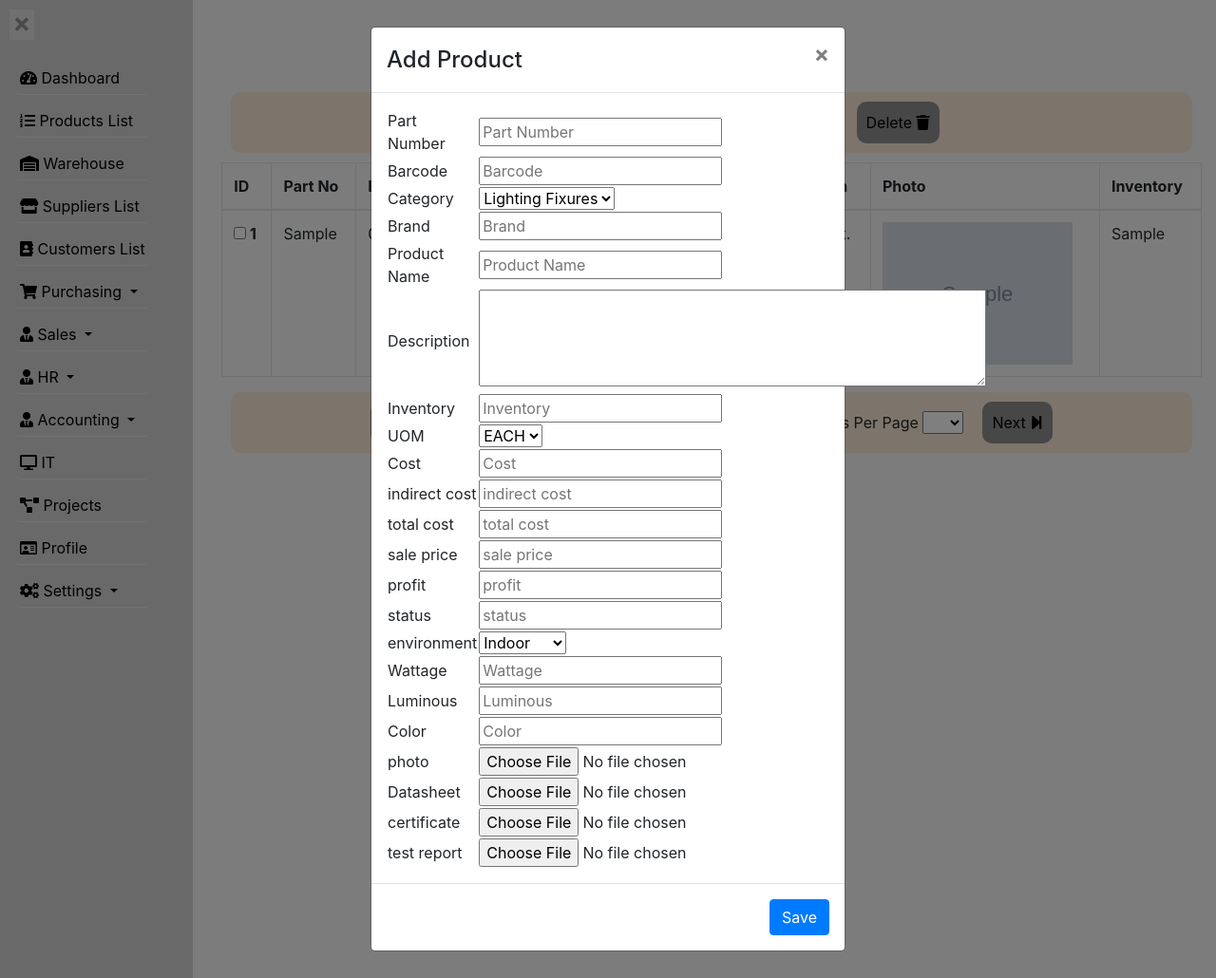
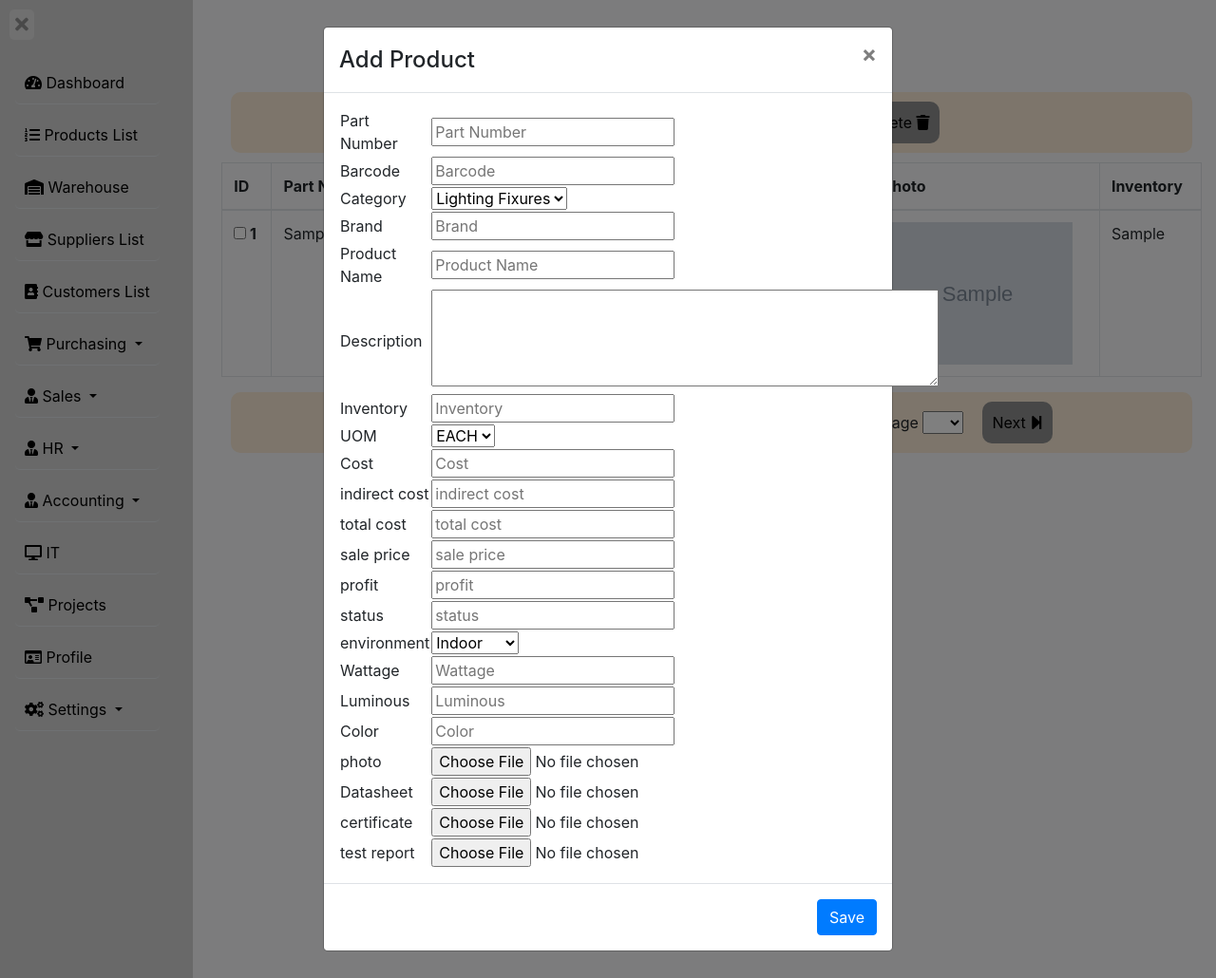
Before and after one commit to ali-alhashim/NERP, a PHP site: page /productsList.php?showPerPage=1 in a window 1280 px wide, after a click on "Add". Shown: the whole page at 95% size. Run offline with PHP 8.4, Linux system fonts and the light colour scheme; tables that the repository leaves empty or names only in its code hold one stand-in row (values such as "Sample post"); grey boxes marked "Sample" are stand-in pictures; some libraries are stand-ins or nearby versions.

Commit message:
update CSS JS Sticky

```diff
--- a/css/site.css
+++ b/css/site.css
@@ -13,7 +13,11 @@
     height: 100% !important;
 }
 
-
+@media screen and (min-width: 676px) {
+    .modal-dialog {
+      max-width: 600px; /* New width for default modal */
+    }
+}
 
 .CRUDF
 {
@@ -50,7 +54,7 @@
 
 .nav-tabs
 {
-    padding: 5px;
+    padding: 10px;
     border-radius: 5px;
     margin-top: 5px;
     margin-bottom: 5px;
@@ -91,26 +95,42 @@
 .close-btn
 {
     border: none;
+    border-radius: 5px;
     cursor: pointer;
     display: block;
-    position: relative;
-    left: 0;
+    position: sticky;
+    left: 10px;
     top:0;
     opacity: 0.3;
     margin: 10px;
     font-size: 20px;
     background-color: #fff;
+    z-index: 4;
+}
+
+.navbar
+{
+    z-index: 3;
+
+
+}
+
+.close-btn:hover
+{
+    background-color: rgb(73, 73, 73);
+    color: #fff;
 }
 
 .navBAR{
     position:fixed;
-    top: 0;
+
     left: 0;
-    height: 100vh;
+    top: 10;
     transform: translateX(-100%);
     transition: transform 0.3s ease-in-out;
     z-index: 3;
     background-color: rgb(211, 211, 211);
+
 }
 
 .navBAR.visible
--- a/productsList.php
+++ b/productsList.php
@@ -16,6 +16,11 @@
     <title>
         Product List Page
     </title>
+
+
+
+
+
 </head>
 
 <body class="bg-light">
@@ -70,6 +75,10 @@
 
 
   <?php
+
+
+
+
   $startFromPageNo = 0;
   $showPerPage = 10;
   $totalRecords = 0;
@@ -302,7 +311,7 @@
       </div>
       <div class="modal-body ">
 
-        <form action="productsList.php" method="post" enctype="multipart/form-data">
+        <form action="AddProductAction.php" method="post" enctype="multipart/form-data">
 
        <!-------------------------->
 
@@ -375,29 +384,29 @@
 
        <tr>
           <td> Cost </td>
-          <td> <input type="text" placeholder="Cost" name="cost"/> </td>
+          <td> <input type="text" placeholder="Cost" name="cost" id="Cost"/> </td>
        </tr>
 
        <tr>
           <td> indirect cost </td>
-          <td> <input type="text" placeholder="indirect cost" name="indirectCost"/> </td>
+          <td> <input type="text" placeholder="indirect cost" name="indirectCost" id="IndirectCost"/> </td>
        </tr>
 
 
        <tr>
           <td> total cost </td>
-          <td> <input type="text" placeholder="total cost" name="totalCost"/> </td>
+          <td> <input type="text" placeholder="total cost" name="totalCost" id="TotalCost"/> </td>
        </tr>
 
        <tr>
           <td> sale price </td>
-          <td> <input type="text" placeholder="sale price" name="salePrice"/> </td>
+          <td> <input type="text" placeholder="sale price" name="salePrice" id="SalePrice"/> </td>
        </tr>
 
 
        <tr>
           <td> profit </td>
-          <td> <input type="text" placeholder="profit" name="profit"/> </td>
+          <td> <input type="text" placeholder="profit" name="profit" id="Profit"/> </td>
        </tr>
 
        <tr>
@@ -480,106 +489,7 @@
 <!------ End Modal --------------------------------------------------->
 
 
-<!-------------you send data to add -------------------->
 
-<?php
-if(isset($_POST["partNo"]))
-{
-
-
-
-   $target_datasheetFile = "uploads/products/datasheet/".$_POST["partNo"];
-
-  $target_photoFile = "uploads/products/photo/".$_POST["partNo"];
-
-  $target_certificateFile = "uploads/products/certificate/".$_POST["partNo"];
-
-  $target_testReportFile = "uploads/products/testReport/".$_POST["partNo"];
-
-  // upload photo
-  if(isset($_FILES['photo']))
-  {
-   if (move_uploaded_file($_FILES["photo"]["tmp_name"], $target_photoFile ."-".$_FILES["photo"]["name"]))
-   {
-      $photo = $target_photoFile."-".$_FILES["photo"]["name"];
-   }
-   else
-   {
-      $photo = "";
-   }
-  }
-
-// upload datasheet
-  if(isset($_FILES['datasheet']))
-  {
-   if (move_uploaded_file($_FILES["datasheet"]["tmp_name"], $target_datasheetFile ."-".$_FILES["datasheet"]["name"]))
-   {
-      $datasheet = $target_datasheetFile."-".$_FILES["datasheet"]["name"];
-   }
-   else
-   {
-      $datasheet = "";
-   }
-  }
-
-
-  // upload certificate
-  if(isset($_FILES['certificate']))
-  {
-   if (move_uploaded_file($_FILES["certificate"]["tmp_name"], $target_certificateFile ."-".$_FILES["certificate"]["name"]))
-   {
-      $certificate = $target_certificateFile."-".$_FILES["certificate"]["name"];
-   }
-   else
-   {
-      $certificate = "";
-   }
-  }
-
-
-  // test Report
-
-  if(isset($_FILES['testReport']))
-  {
-   if (move_uploaded_file($_FILES["testReport"]["tmp_name"], $target_testReportFile ."-".$_FILES["testReport"]["name"]))
-   {
-      $testReport = $target_testReportFile."-".$_FILES["testReport"]["name"];
-   }
-   else
-   {
-      $testReport = "";
-   }
-  }
-
-
-
-
-
-  $sql = "insert into items (brand, name, description, datasheet, category, barcode, part_no, photo, inventory, UOM, created_date, cost, indirect_cost, total_cost, sale_price, profit, status, environment, wattage, Luminous, Color, certificate, test_report)" .
-          "values( '".$_POST['brand']."' , '".$_POST['productName']."' , '".$_POST['Description']."' , '".$datasheet."' , '".$_POST['Category']."' , '".$_POST['Barcode']."' , '".$_POST['partNo']."' , '".$photo."' , ".$_POST['Inventory']." , '".$_POST['UOM']."' , '".date("Y-m-d")."' ,  ".$_POST["cost"]." , ".$_POST["indirectCost"]." , ".$_POST["totalCost"]." , ".$_POST["salePrice"]." , ".$_POST["profit"]." , '".$_POST["status"]."' , '".$_POST["environment"]."' , '".$_POST["Wattage"]."' , '".$_POST["Luminous"]."' , '".$_POST["Color"]."' , '$certificate', '$testReport' );";
-
-
- try
-{
-    $SQLresult = $conn->exec($sql);
-
-}
-catch (PDOException $e)
-{
-    echo $e->getMessage();
-}
-
-
-//header("Location: productsList.php");
-
-}
-
-
-
-
-?>
-
-<!------------------------------------------------------>
 
 
 
@@ -621,6 +531,50 @@
 </script>
 <!--------------End js script-------------------------------------------------->
 
+
+<!----------------js script for in time sum total cost--------------------->
+<script>
+   $(document).ready(function()
+   {
+
+
+
+      const cost = document.getElementById('Cost');
+
+      const indirectCost = document.getElementById('IndirectCost');
+
+      const totalCost = document.getElementById('TotalCost');
+
+      const salePrice = document.getElementById('SalePrice');
+
+      const profit = document.getElementById('Profit');
+
+
+      $( "#Cost" ).keyup(function() {
+
+         totalCost.value = parseFloat(cost.value) + parseFloat(indirectCost.value) ;
+
+      });
+
+      $( "#IndirectCost" ).keyup(function() {
+
+         totalCost.value = parseFloat(cost.value) + parseFloat(indirectCost.value) ;
+
+      });
+
+
+
+      $( "#SalePrice" ).keyup(function() {
+
+         profit.value = parseFloat(salePrice.value) - parseFloat(totalCost.value) ;
+
+      });
+
+});
+</script>
+<!-------------------end sum total cost--------------------->
+
+
 </body>
 
 
--- a/share/_navbar.php
+++ b/share/_navbar.php
@@ -6,7 +6,7 @@
 
 <div class="row h-100">
 
-<div class="col-2  navBAR visible" id="nav-div">
+<div class="col-2  navBAR visible " id="nav-div">
 
 
 
@@ -17,10 +17,12 @@
   <i class="fas fa-times"></i>
 </button>
 
-<nav class="nav navbar " role = "navigation">
+<nav class="nav navbar sticky-top" role = "navigation">
 
 
                 <ul class="justify-content-between nav navbar-nav ">
+
+
 
                     <li class="nav-tabs"><a href="dashboard.php"><i class="fas fa-tachometer-alt"></i> Dashboard</a></li>
 
```
Also changed, not shown: AddProductAction.php (added, +113 -0 lines), uploads/products/photo/93102254-46942_prod-LED-Integrated-Bulkhead_220x220.jpg (added), uploads/products/photo/93107565-47508_prod-Floodlight-115-150W-440px_220x220.jpg (added), uploads/products/photo/93114926-47021_prod-High Bay-Round-IP65-Gen2-Honey-Comb_220x220.jpg (added), uploads/products/photo/93117470-47245_prod-Tudolio-surface-440px_220x220.jpg (added), uploads/products/photo/93120962-47725_prod-IP44-Diffuser-downlight-440px_220x220.jpg (added).
